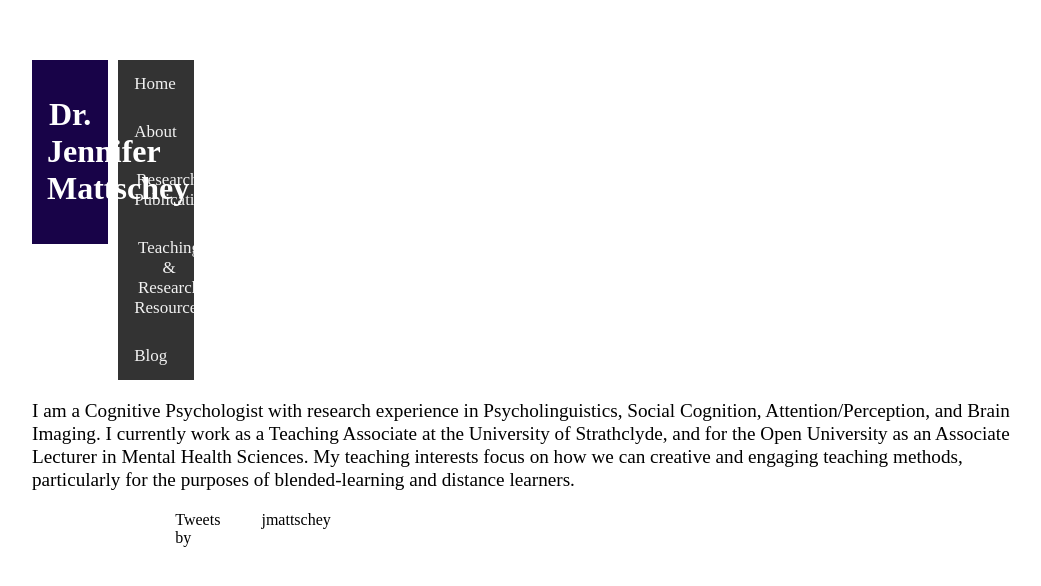
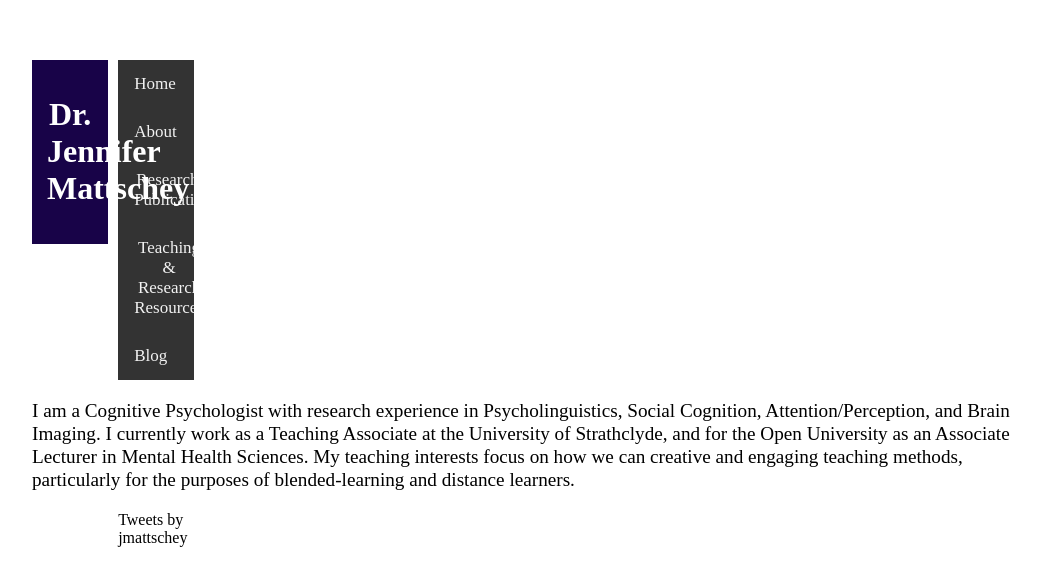
Before and after one commit to jmattschey/jmattschey.github.io, a Jekyll site: the page built from index.html, in a window 1280 px wide. Shown: the top 586 px of the page, without its empty margins (96-1137 px from the left). Built offline with Jekyll 4.4.1, drawn with Linux system fonts in a browser that asks for light colours; comment, search, counter and statistics services are not loaded.

Commit message:
Update style.css

```diff
--- a/css/style.css
+++ b/css/style.css
@@ -23,7 +23,7 @@
 }
 
 .twitter {
-  width: 25%;
+  column-span: 4
   float: right;
   display:inline;
 }
```
